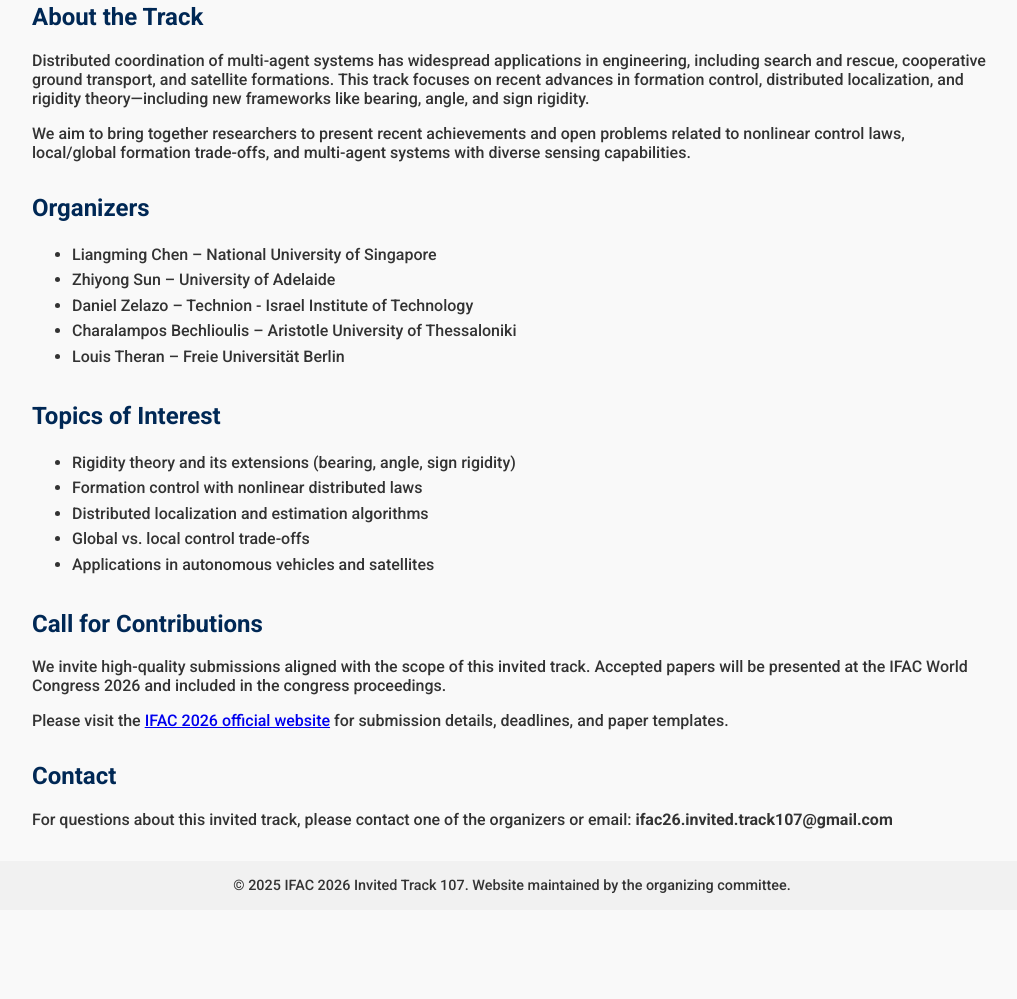
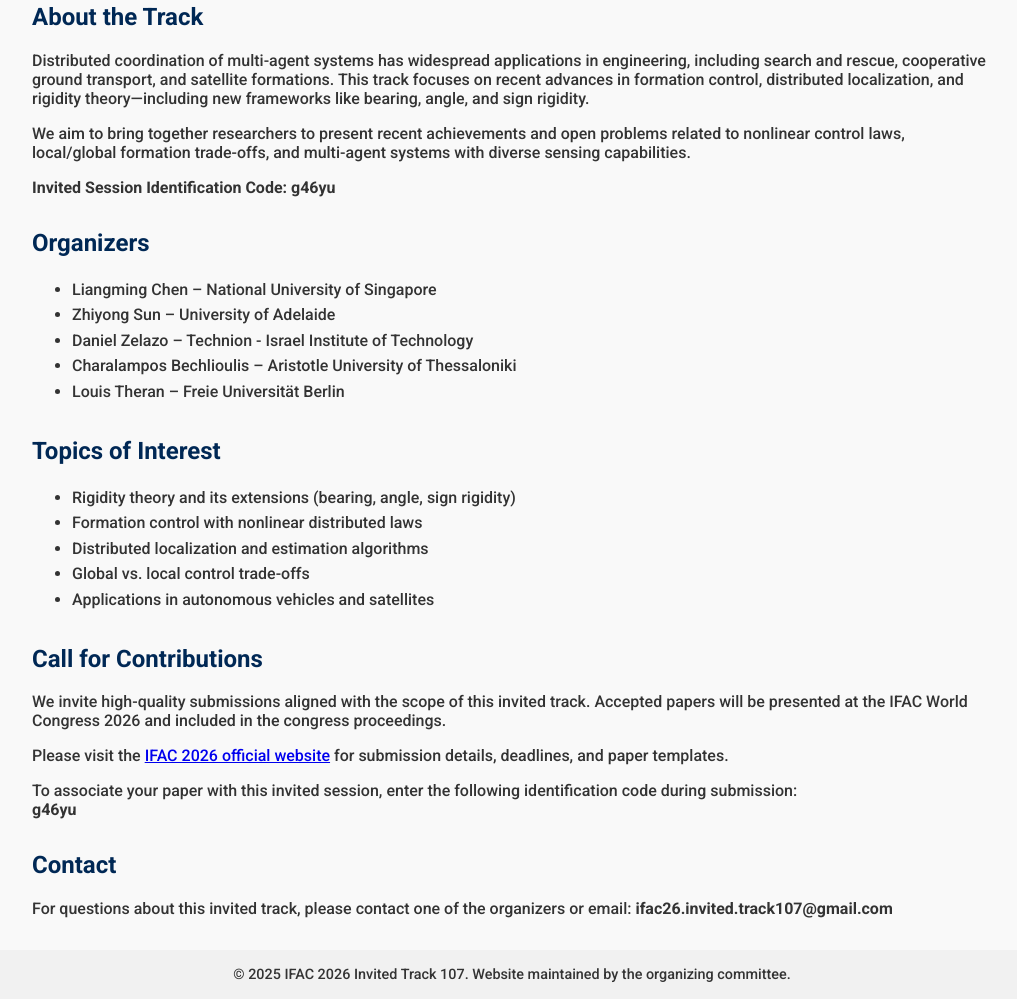
Before and after one commit to 1yen/ifac2026-invited-track, a plain HTML site: page index.html in a window 1280 px wide. Shown: the part 228-1227 px from the top of the page, without its empty margins (128-1145 px from the left). Before the commit the page ends 1138 px from the top, so only its background shows below. Drawn offline with Linux system fonts and the light colour scheme.

Commit message:
Update index.html

```diff
--- a/index.html
+++ b/index.html
@@ -74,6 +74,7 @@
       We aim to bring together researchers to present recent achievements and open problems related to nonlinear
       control laws, local/global formation trade-offs, and multi-agent systems with diverse sensing capabilities.
     </p>
+    <p><strong>Invited Session Identification Code: g46yu</strong></p>
   </section>
 
   <section id="organizers">
@@ -108,6 +109,10 @@
       Please visit the <a href="https://www.ifac2026.org/">IFAC 2026 official website</a> for submission details,
       deadlines, and paper templates.
     </p>
+    <p>
+      To associate your paper with this invited session, enter the following identification code during submission:
+      <br><strong>g46yu</strong>
+    </p>
   </section>
 
   <section id="contact">
```
